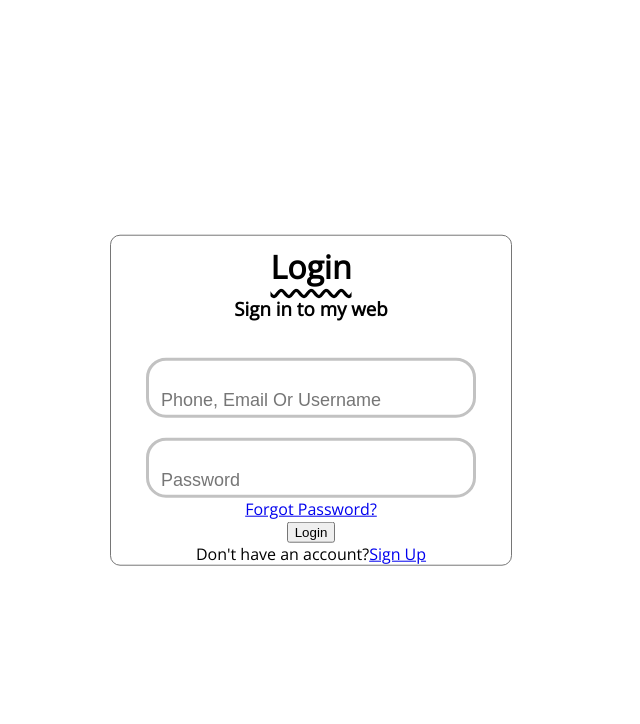
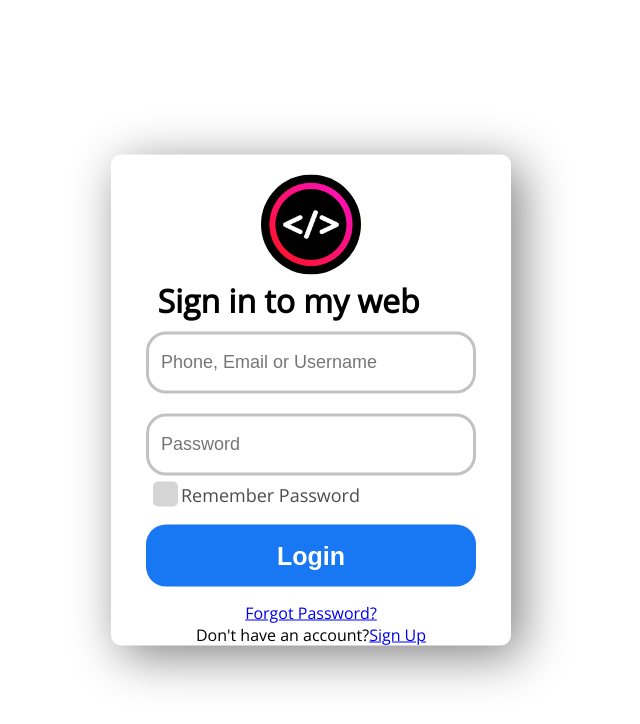
Before and after one commit to ratulraihanrobin/Login-From, a plain HTML site: page index.html in a window 1280 px wide. Shown: the whole page, without its empty margins (329-969 px from the left). Drawn offline with nearby package versions, Linux system fonts and the light colour scheme.

Commit message:
Login from

```diff
--- a/index.html
+++ b/index.html
@@ -11,25 +11,29 @@
 </head>
 <body>
 
-    <div class="box">
+ <div class="box">
+    <img class="logo" src="pic.jpg" alt="">
        <div class="hedar">
-        <h1>Login</h1>
-        <h3>Sign in to my web</h3>
+        <h1>Sign in to my web</h1>
        </div>
         <form method="post">
             <div>
-                <input class="form" type="text" placeholder="Phone, Email Or Username">
+                <input class="form" type="text" placeholder="Phone, Email or Username">
             </div>
             <div>
                 <input class="form" type="password" placeholder="Password">
             </div>
         </form>
-            <div class="forgot">
-              <a href="#">Forgot Password?</a>
+        <div class="rem">
+            <input id="check" type="checkbox" > <label for="check">Remember Password
+        </label>
+        </div>
+            <div>
+                <input class="login" type="submit" value="Login">
             </div>
             <div>
-                <input type="submit" value="Login">
-            </div>
+                <a class="forgot" href="#">Forgot Password?</a>
+              </div>
             <div class="signup">
                 Don't have an account?<a href="#">Sign Up</a>
             </div>
--- a/style.css
+++ b/style.css
@@ -12,30 +12,39 @@ left: 50%;
 transform: translate(-50%, -50%);
 background-color:#fff;
 width: 400px;
-border: 1px solid #767676;
+/* border: 1px solid #767676; */
 border-radius: 10px;
 text-align:center;
-
+box-shadow: 10px 10px 50px grey;10
 
 }
 
 .hedar{
  text-align: center;
- line-height: 20px;
+ /* line-height: 20px; */
+
 
 }
 
-.hedar h1{
-    text-decoration: underline #000 wavy;
-    text-underline-offset: 10px;
-
+.logo{
+    height: 100px;
+    width: auto;
+    border-radius: 50%;
+    margin-top: 20px;
 }
 
+.hedar h1{
+    /* text-decoration: underline #000;
+    text-underline-offset: 10px; */
+    margin-top: -1px;
+    margin-bottom: -10px;
+    margin-right: 45px;
+}
 
 input.form{
 
-    height: 60px;
-    width: 330px;
+    min-height: 62px;
+    min-width: 330px;
     color: #767676;
     box-sizing: border-box;
     margin-top: 20px;
@@ -44,7 +53,11 @@ input.form{
     box-sizing: border-box;
     overflow: hidden ;
     text-overflow: ellipsis;
-
+    display: inline-block;
+    float:none;
+    line-height: normal;
+    position: static;
+    z-index: auto;
 
 }
 
@@ -56,9 +69,13 @@ input.form:hover{
 input.form:focus{
 
     outline: none;
-    border-color: rgb(21, 132, 223);
-
-
+    box-shadow: 0 0 1px 2px rgb(35, 147, 240);
+    border: 3px solid rgb(35, 147, 240);
+    transition: .1s linear;
+  transition-property: all;
+  transition-duration: 0.1s;
+  transition-timing-function: linear;
+  transition-delay: 0s;
 
 
 }
@@ -66,10 +83,82 @@ input.form:focus{
 ::placeholder{
 
     color: #767676;
-    position: absolute;
     padding: 10px;
     font-size:18px ;
+
+}
+
+.login{
+    min-height: 62px;
+    min-width: 330px;
+    font-size: 25px;
+    font-weight: bold;
+    margin: 15px 0 ;
+    background-color: #1877f2;
+    color: #fff;
+    box-sizing: border-box;
+    border-radius: 20px;
+    outline: none;
+    border: none;
+    overflow: hidden ;
+    text-overflow: ellipsis;
+    display: inline-block;
+    float:none;
+    line-height: normal;
+    position: static;
+    z-index: auto;
+
+}
+
+.login:hover{
+
+    background-color:#166fe5 ;
+    color: #fff;
+}
+
+input[type="checkbox"]{
+
+    appearance: none;
+    -moz-appearance: none;
+    height: 25px;
+    width: 25px;
+    background-color: #d5d5d5;
+    border-radius: 5px;
+    cursor: pointer;
 
 
 
 }
+
+.input[type="checkbox"]:hover{
+    background-color: #757373;
+
+}
+
+.rem{
+
+    margin-left: 38px;
+    margin-top: 3px;
+    display: flex;
+    align-items: center;
+
+
+}
+
+label{
+    color: #4c4c4c;
+    font-size: 18px;
+    cursor: pointer;
+
+
+}
+
+.input[type="checkbox"]:after{
+
+    content: "\f00c";
+    font-size: 18px;
+    color: white;
+    display: none;
+
+
+}
```
Also changed, not shown: pic.jpg (added).
